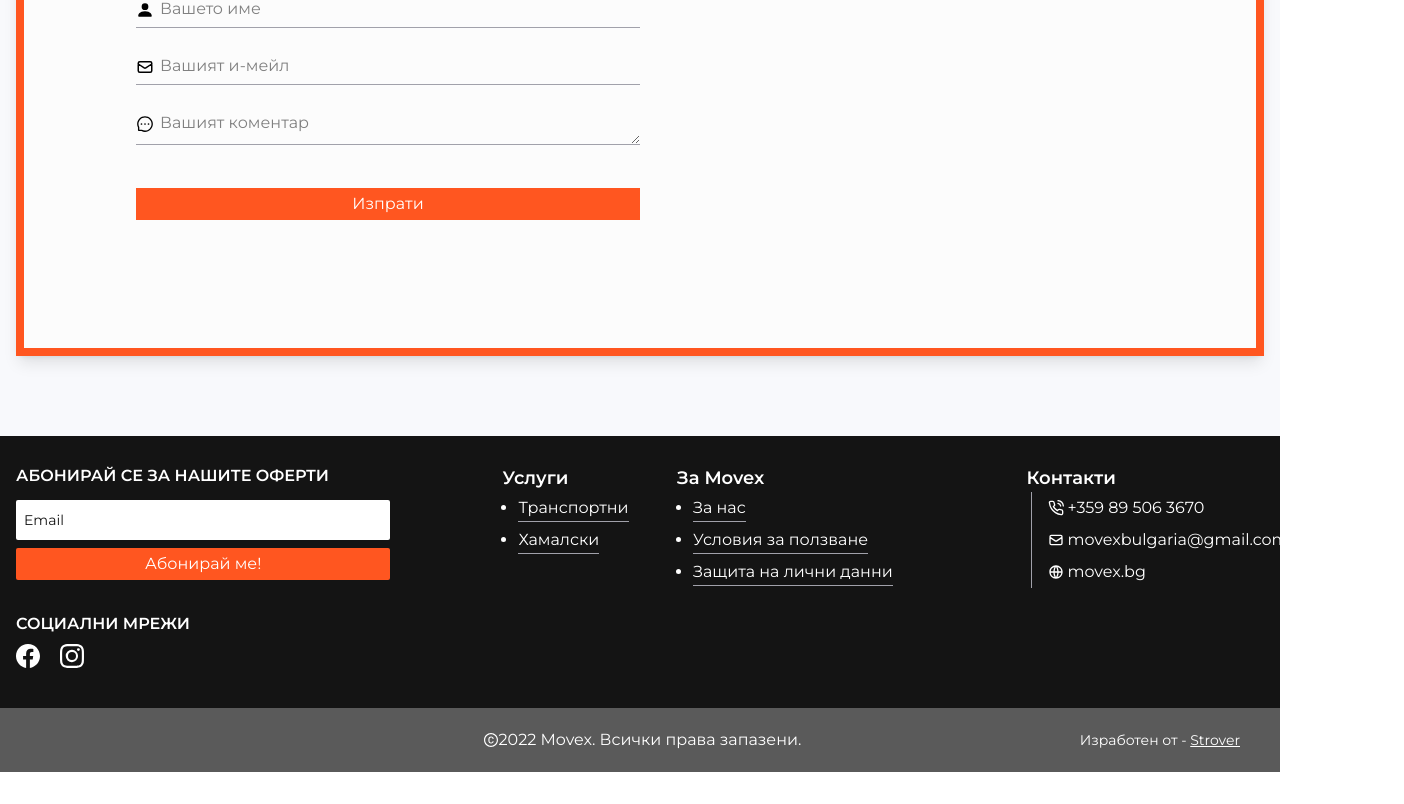
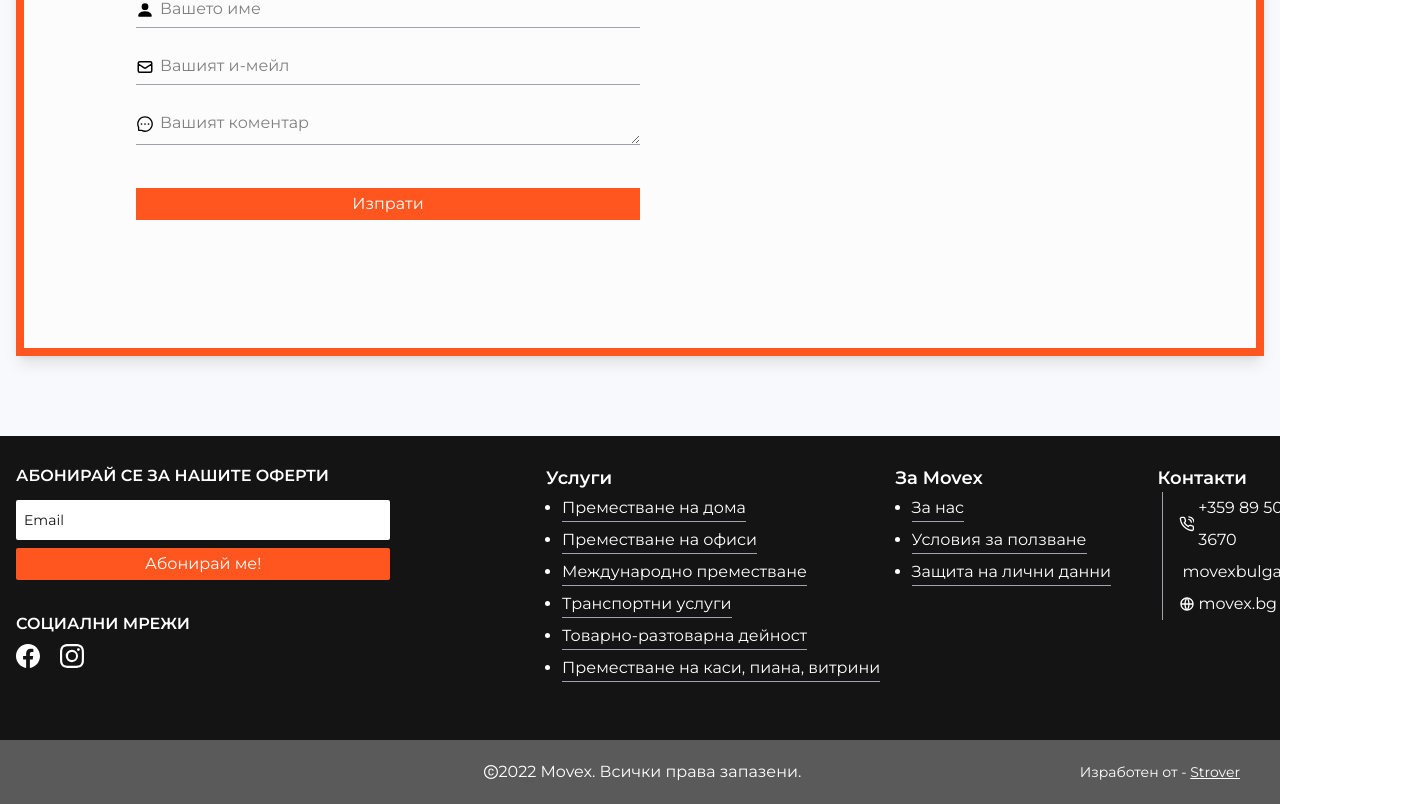
Before and after one commit to StroverIT/cargomove, a Next.js app: page / in a window 1280 px wide. Shown: the part 4059-4863 px from the top of the page, 1404 px wide, since content can reach past the window. Before the commit the page ends 4831 px from the top, so only its background shows below. Built offline with nearby package versions, Linux system fonts and the light colour scheme; a web font is replaced by a local one.

Commit message:
adding more links

```diff
--- a/components/layouts/Footer.js
+++ b/components/layouts/Footer.js
@@ -40,7 +40,7 @@
 
   return (
     <footer className={`bg-dark   pt-2 z-10 w-full`}>
-      <section className={` pb-10`}>
+      <section className={` pb-14`}>
         <section className="flex flex-col-reverse xl:grid xl:grid-cols-[30%70%]  container text-white gap-x-28">
           <section>
             <h5 className="mt-5 mb-3 font-semibold uppercase ">
@@ -90,23 +90,52 @@
             </div>
           </section>
 
-          <section className="grid-cols-[20%40%40%] justify-center xl:grid ">
+          <section className="grid-cols-[40%30%20%] justify-center xl:grid ">
             <section>
               <h5 className="mt-5 text-lg font-semibold">Услуги</h5>
               <ul className={`list-disc  ${colors.markers} leading-8 ml-4`}>
                 <li className="cursor-default">
-                  <a href="#pricing">
+                  <Link href="#pricing">
                     <span className="pb-1 border-b cursor-pointer border-border">
-                      Транспортни
+                      Преместване на дома
                     </span>
-                  </a>
+                  </Link>
+                </li>
+
+                <li className="cursor-default">
+                  <Link href="#pricing">
+                    <span className="pb-1 border-b cursor-pointer border-border">
+                      Преместване на офиси
+                    </span>
+                  </Link>
                 </li>
                 <li className="cursor-default">
-                  <a href="#pricing">
+                  <Link href="#pricing">
                     <span className="pb-1 border-b cursor-pointer border-border">
-                      Хамалски
+                      Международно преместване
                     </span>
-                  </a>
+                  </Link>
+                </li>
+                <li className="cursor-default">
+                  <Link href="#pricing">
+                    <span className="pb-1 border-b cursor-pointer border-border">
+                      Транспортни услуги
+                    </span>
+                  </Link>
+                </li>
+                <li className="cursor-default">
+                  <Link href="#pricing">
+                    <span className="pb-1 border-b cursor-pointer border-border">
+                      Товарно-разтоварна дейност
+                    </span>
+                  </Link>
+                </li>
+                <li className="cursor-default">
+                  <Link href="#pricing">
+                    <span className="pb-1 border-b cursor-pointer border-border">
+                      Преместване на каси, пиана, витрини
+                    </span>
+                  </Link>
                 </li>
               </ul>
             </section>
```
